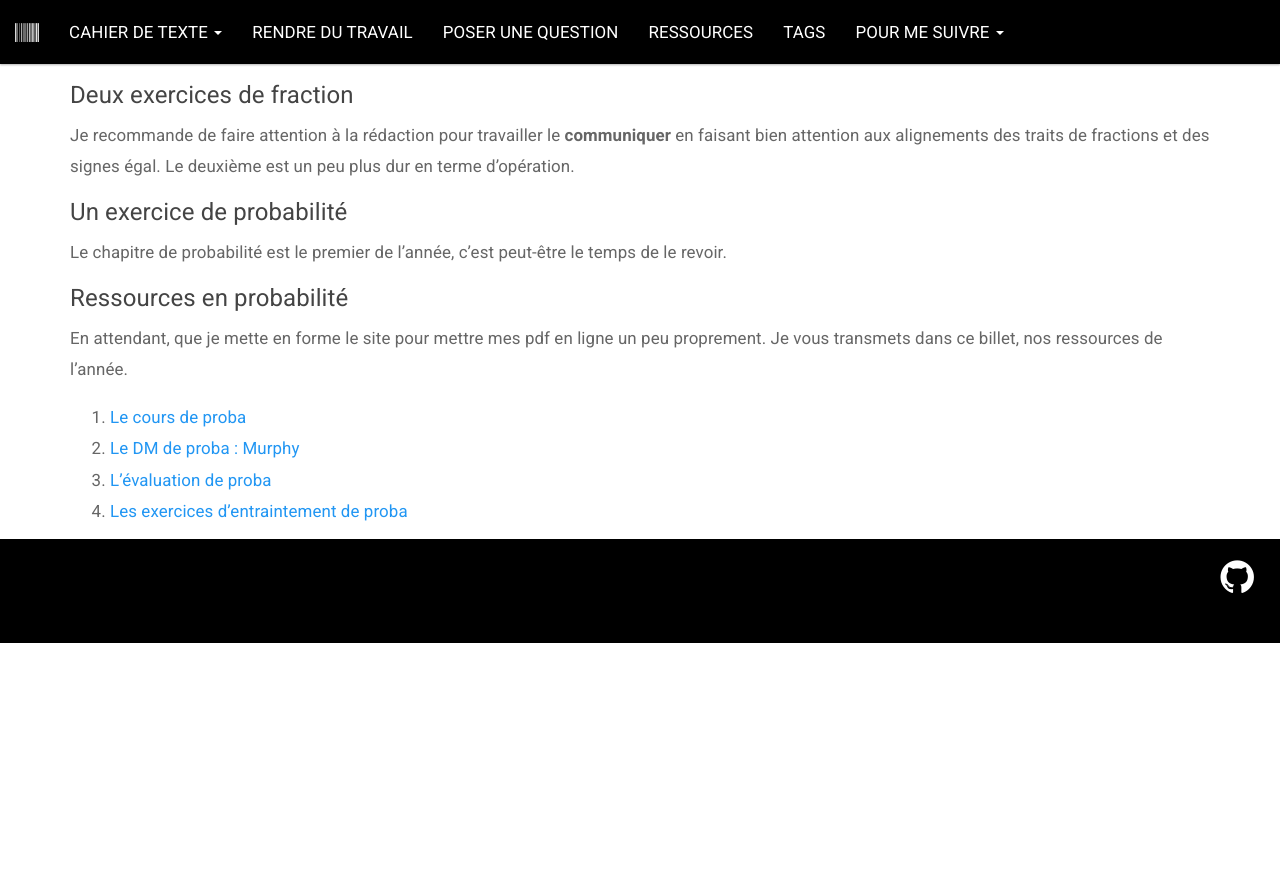
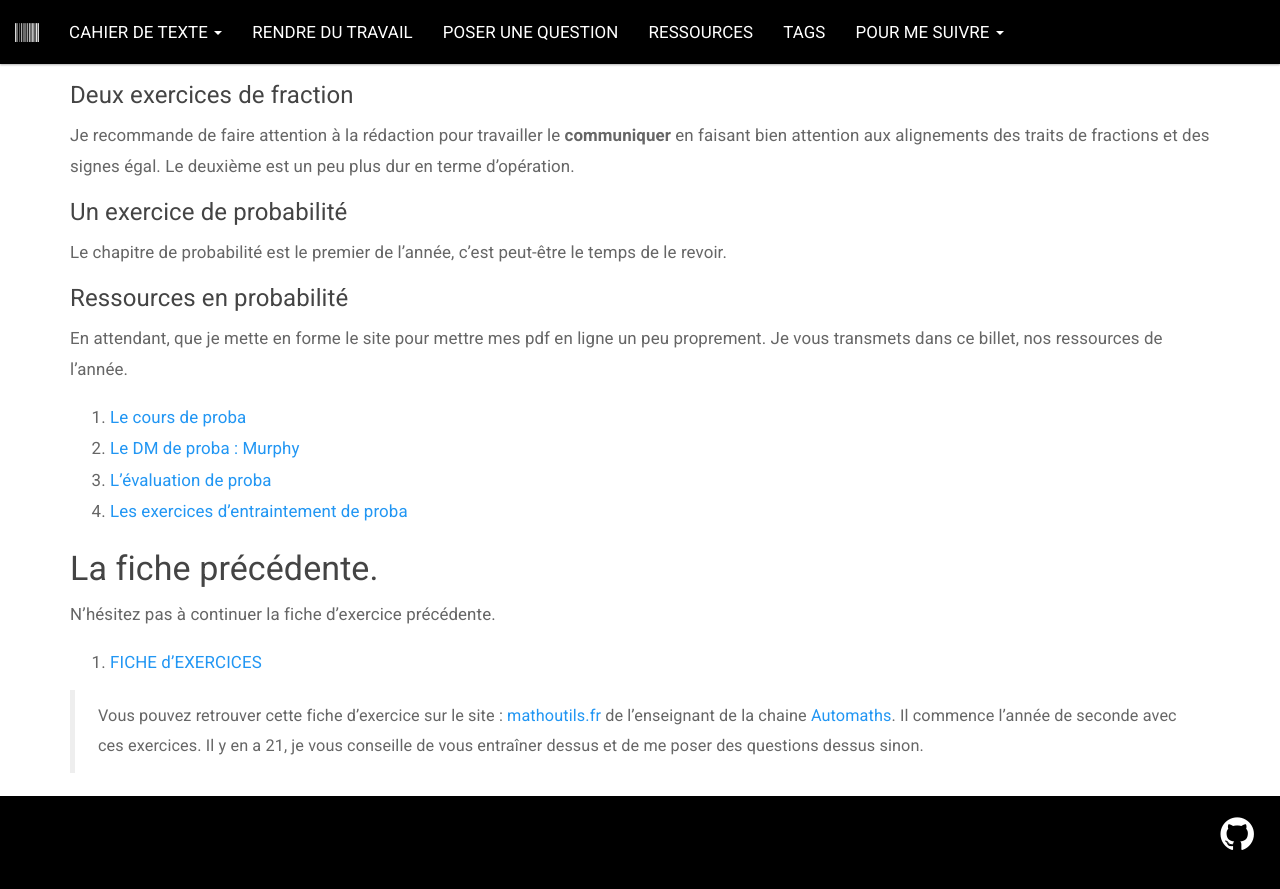
Before and after one commit to homeostasie/holomoprhe.fr, a Jekyll site: the page built from _posts/2020-06-12-3e-12-juin-2020.md, in a window 1280 px wide and 900 px high, scrolled down 699 px. Shown: the top 889 px of the window. Built offline with Jekyll 4.4.1, drawn with Linux system fonts in a browser that asks for light colours; comment, search, counter and statistics services are not loaded; before the commit the page ends 1342 px from its top, so only the background shows below that.

Commit message:
fiche jason à poursuivre

```diff
--- a/_posts/2020-06-12-3e-12-juin-2020.md
+++ b/_posts/2020-06-12-3e-12-juin-2020.md
@@ -37,3 +37,12 @@ En attendant, que je mette en forme le site pour mettre mes pdf en ligne un peu
 2. [Le DM de proba : Murphy](/assets/doc/3eme/_pdf/3x1-proba-dm.pdf)
 3. [L'évaluation de proba](/assets/doc/3eme/_pdf/3x1-proba-ie.pdf)
 4. [Les exercices d'entraintement de proba](/assets/doc/3eme/_pdf/3x1-problemes.pdf)
+
+
+### La fiche précédente.
+
+N'hésitez pas à continuer la fiche d'exercice précédente.
+
+1. [FICHE d'EXERCICES](http://www.mathoutils.fr/wp-content/uploads/2019/09/01-Exercices-Ensembles-de-nombres.pdf)
+
+> Vous pouvez retrouver cette fiche d'exercice sur le site : [mathoutils.fr](http://www.mathoutils.fr/cours-et-exercices/cours-et-exercices-2de-generale/) de l'enseignant de la chaine [Automaths](https://www.youtube.com/channel/UC5v3n77j1YPvgS46-4G6qlg). Il commence l'année de seconde avec ces exercices. Il y en a 21, je vous conseille de vous entraîner dessus et de me poser des questions dessus sinon.
```
